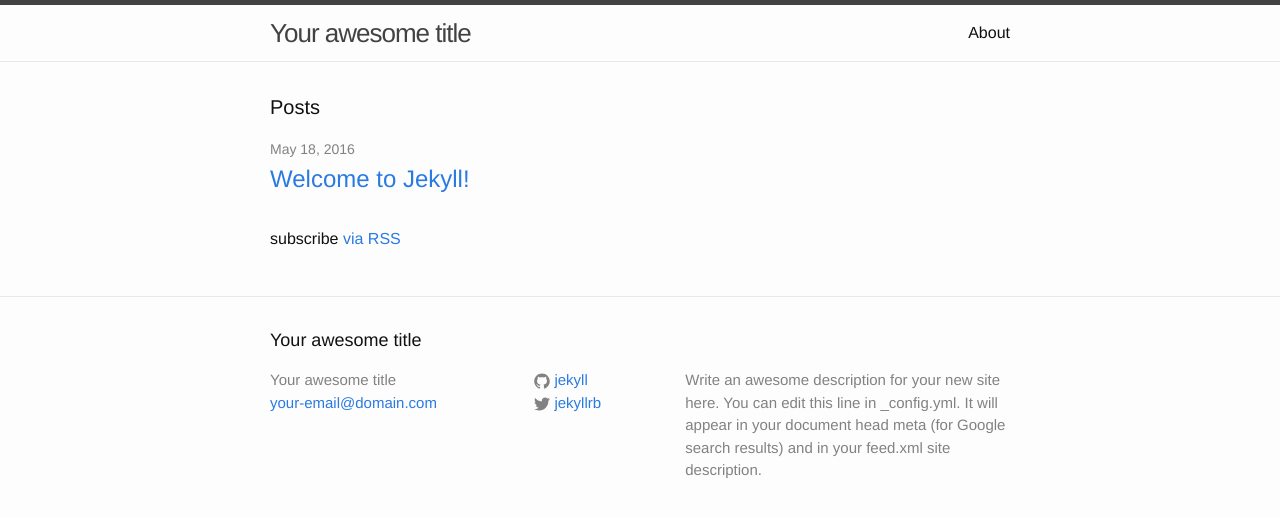
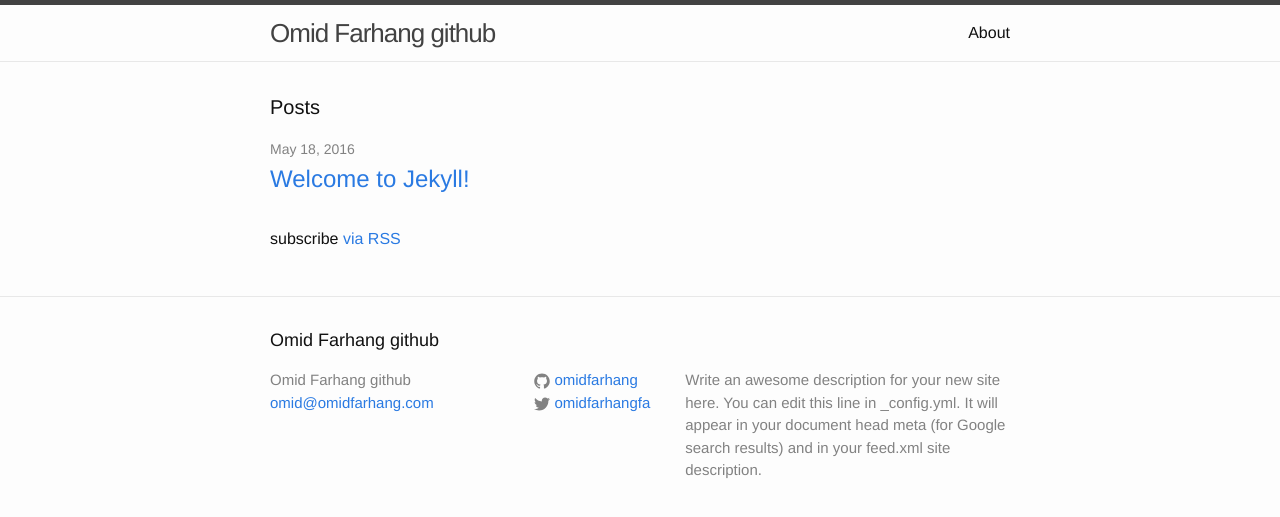
Before and after one commit to omidfarhang/omidfarhang.github.io, a Jekyll site: the page built from index.html, in a window 1280 px wide. Shown: the top 517 px of the page. Built offline with Jekyll 4.4.1, drawn with Linux system fonts in a browser that asks for light colours.

Commit message:
Update info

```diff
--- a/_config.yml
+++ b/_config.yml
@@ -6,16 +6,16 @@
 # 'jekyll serve'. If you change this file, please restart the server process.
 
 # Site settings
-title: Your awesome title
-email: your-email@domain.com
+title: Omid Farhang github
+email: omid@omidfarhang.com
 description: > # this means to ignore newlines until "baseurl:"
   Write an awesome description for your new site here. You can edit this
   line in _config.yml. It will appear in your document head meta (for
   Google search results) and in your feed.xml site description.
 baseurl: "" # the subpath of your site, e.g. /blog
-url: "http://yourdomain.com" # the base hostname & protocol for your site
-twitter_username: jekyllrb
-github_username:  jekyll
+url: "http://omidfarhang.com" # the base hostname & protocol for your site
+twitter_username: omidfarhangfa
+github_username:  omidfarhang
 
 # Build settings
 markdown: kramdown
```
